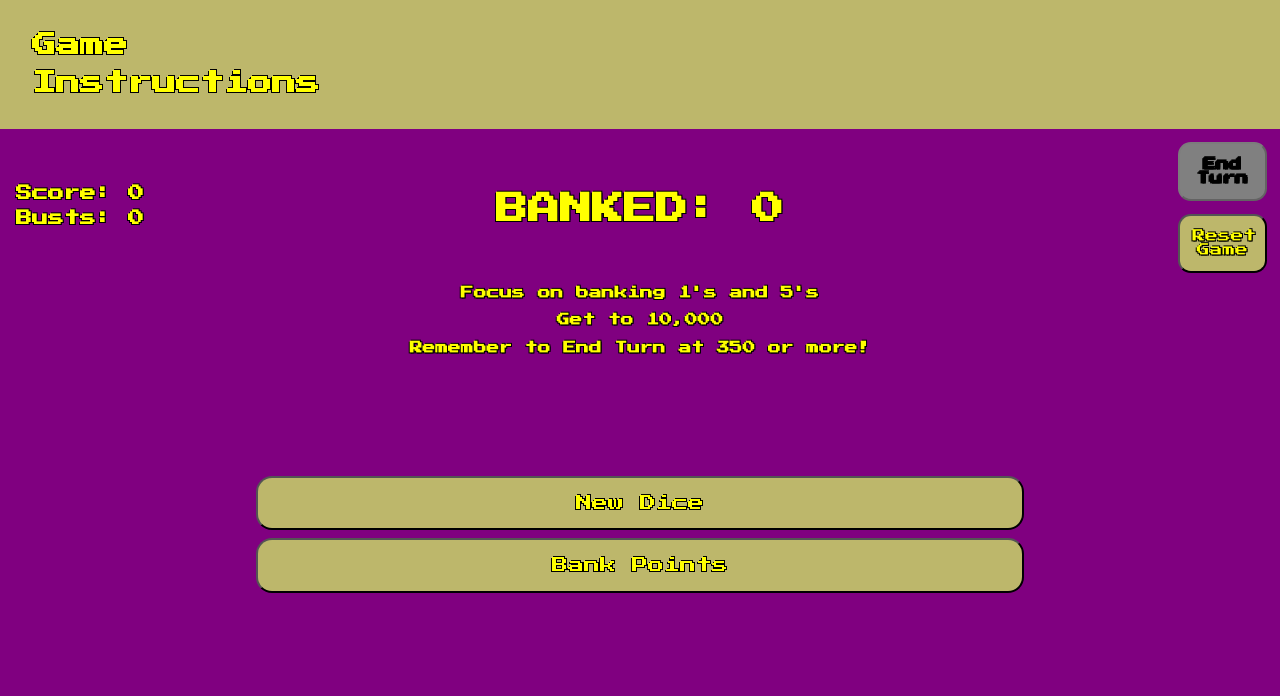
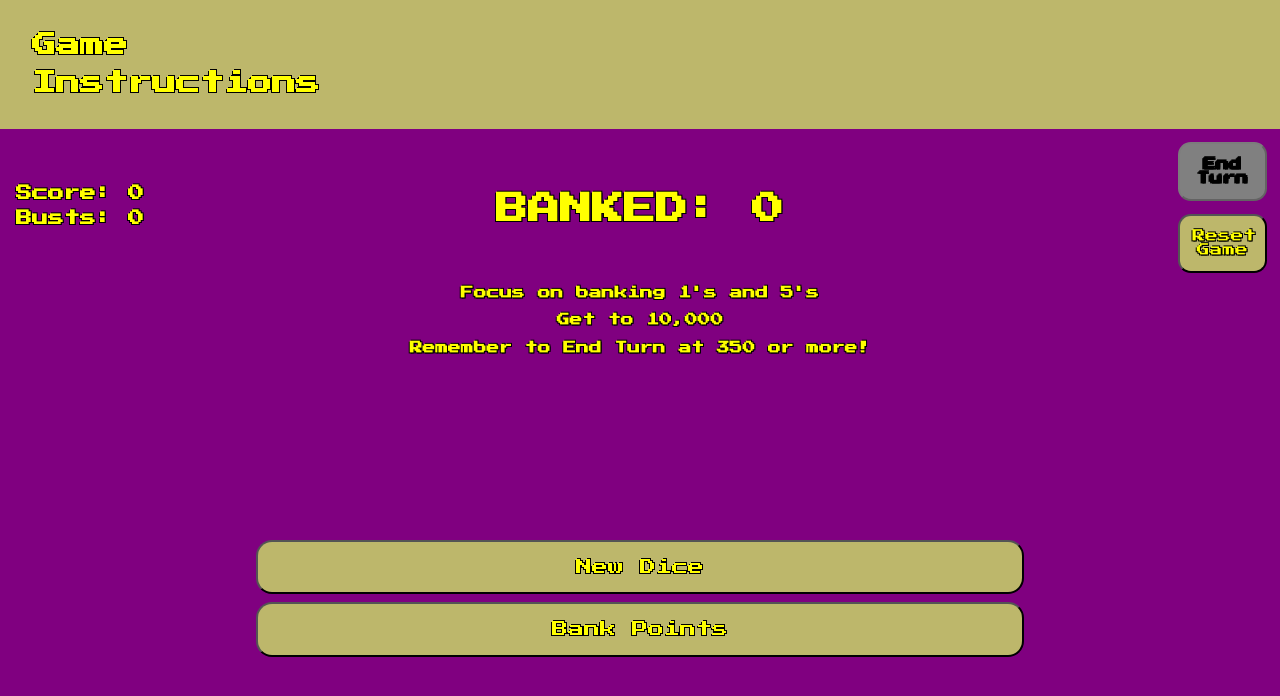
Before and after one commit to qrbaxter/Dice-Supplementary-X, a React (Create React App) app: page / in a window 1280 px wide. Shown: the top 696 px of the page. Built offline with nearby package versions, Linux system fonts and the light colour scheme.

Commit message:
Mods
Mods

```diff
--- a/public/style.css
+++ b/public/style.css
@@ -50,8 +50,9 @@
     .dice-container {
         display: flex;
         flex-direction: row;
-        gap: 10px;
+        gap: 8px;
         justify-content: center;
+        font-size: 1.5em;
     }
 
 
@@ -251,9 +252,9 @@
     .dice-container {
         display: flex;
         flex-direction: row;
-        gap: 8px;
+        gap: 4px;
         justify-content: center;
-        font-size: 1.5em
+        font-size: 1.4em
     }
 
 
@@ -451,8 +452,9 @@
     .dice-container {
         display: flex;
         flex-direction: row;
-        gap: 10px;
+        gap: 8px;
         justify-content: center;
+        font-size: 1.5em
     }
 
 
```
